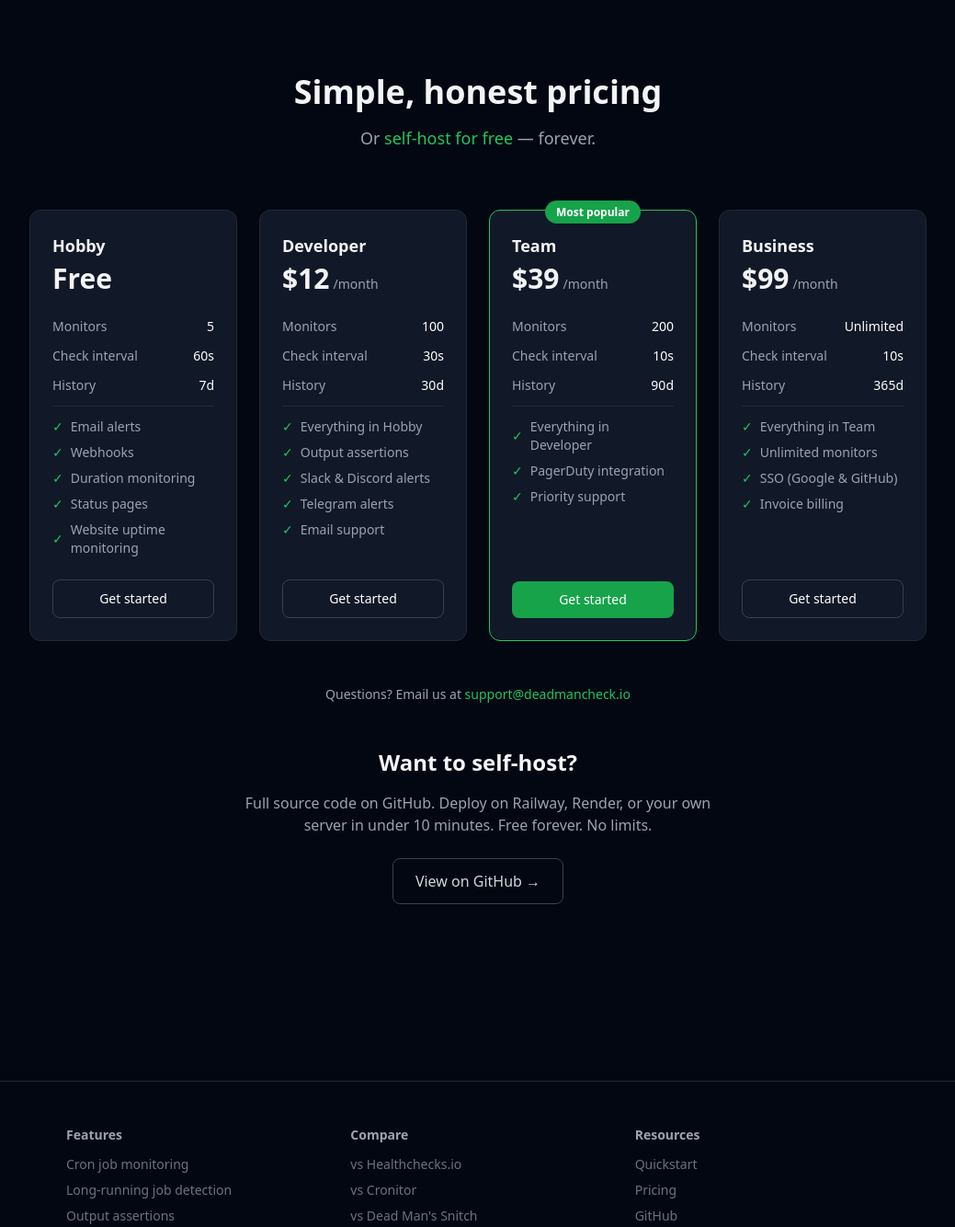
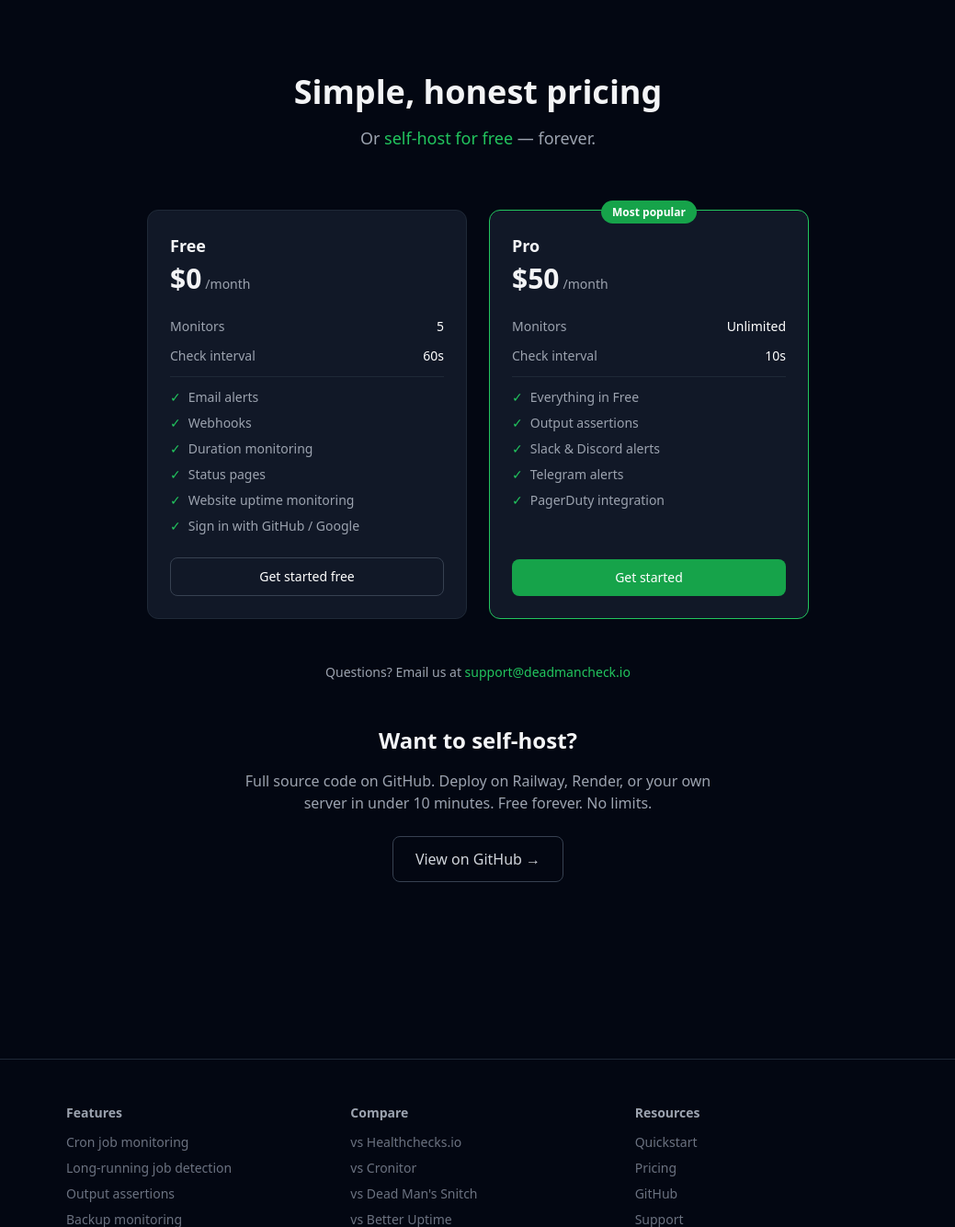
Before and after one commit to Kriss-V/deadmancheck, a FastAPI app: page /pricing in a window 1280 px wide. Shown: the part 89-1423 px from the top of the page at 92% size, without its empty margins (120-1159 px from the left). Run offline with FastAPI, Linux system fonts and the light colour scheme; parts of the project's set-up code (start-up, migrations or seed data) failed here and were passed over.

Commit message:
feat: rewrite pricing page as Free/Pro two-column layout

```diff
--- a/app/templates/pricing.html
+++ b/app/templates/pricing.html
@@ -1,117 +1,83 @@
 {% extends "base.html" %}
 
 {% block title %}Pricing — DeadManCheck{% endblock %}
-{% block meta_description %}DeadManCheck pricing: free for 5 monitors, $12/mo for 100. Compare plans for cron job monitoring, background jobs, and scheduled tasks.{% endblock %}
+{% block meta_description %}DeadManCheck pricing: free for 5 monitors, $50/mo Pro for unlimited monitors, Slack, Discord, Telegram, PagerDuty, and output assertions.{% endblock %}
 
 {% block content %}
-<section class="max-w-5xl mx-auto px-6 pt-20 pb-24">
+<section class="max-w-3xl mx-auto px-6 pt-20 pb-24">
   <div class="text-center mb-16">
     <h1 class="text-4xl font-bold mb-4">Simple, honest pricing</h1>
     <p class="text-gray-400 text-lg">Or <a href="https://github.com/Kriss-V/deadmancheck" class="text-brand-500 hover:underline">self-host for free</a> — forever.</p>
   </div>
 
-  <div class="grid md:grid-cols-4 gap-6">
-    {% for plan in [
-      {
-        "name": "Hobby",
-        "price": "Free",
-        "period": "",
-        "monitors": 5,
-        "check_interval": "60s",
-        "history_days": 7,
-        "features": ["Email alerts", "Webhooks", "Duration monitoring", "Status pages", "Website uptime monitoring"],
-        "cta": "Get started",
-        "href": "/register",
-        "highlight": false
-      },
-      {
-        "name": "Developer",
-        "price": "$12",
-        "period": "/month",
-        "monitors": 100,
-        "check_interval": "30s",
-        "history_days": 30,
-        "features": ["Everything in Hobby", "Output assertions", "Slack & Discord alerts", "Telegram alerts", "Email support"],
-        "cta": "Get started",
-        "href": "/register?plan=developer",
-        "highlight": false
-      },
-      {
-        "name": "Team",
-        "price": "$39",
-        "period": "/month",
-        "monitors": 200,
-        "check_interval": "10s",
-        "history_days": 90,
-        "features": ["Everything in Developer", "PagerDuty integration", "Priority support"],
-        "cta": "Get started",
-        "href": "/register?plan=team",
-        "highlight": true
-      },
-      {
-        "name": "Business",
-        "price": "$99",
-        "period": "/month",
-        "monitors": "Unlimited",
-        "check_interval": "10s",
-        "history_days": 365,
-        "features": ["Everything in Team", "Unlimited monitors", "SSO (Google & GitHub)", "Invoice billing"],
-        "cta": "Get started",
-        "href": "/register?plan=business",
-        "highlight": false
-      }
-    ] %}
-    <div class="relative bg-gray-900 border {% if plan.highlight %}border-brand-500{% else %}border-gray-800{% endif %} rounded-xl p-6 flex flex-col">
-      {% if plan.highlight %}
-      <div class="absolute -top-3 left-1/2 -translate-x-1/2">
-        <span class="bg-brand-600 text-white text-xs font-semibold px-3 py-1 rounded-full">Most popular</span>
-      </div>
-      {% endif %}
+  <div class="grid md:grid-cols-2 gap-6">
+    <!-- Free -->
+    <div class="bg-gray-900 border border-gray-800 rounded-xl p-6 flex flex-col">
       <div class="mb-6">
-        <h3 class="font-semibold text-lg mb-1">{{ plan.name }}</h3>
+        <h3 class="font-semibold text-lg mb-1">Free</h3>
         <div class="flex items-baseline gap-1">
-          <span class="text-3xl font-bold">{{ plan.price }}</span>
-          <span class="text-gray-400 text-sm">{{ plan.period }}</span>
+          <span class="text-3xl font-bold">$0</span>
+          <span class="text-gray-400 text-sm">/month</span>
         </div>
-        {% if plan.price_usd is defined %}
-        <div class="text-gray-500 text-xs mt-1">{{ plan.price_usd }}/month</div>
-        {% endif %}
       </div>
       <div class="space-y-3 mb-6 text-sm text-gray-400 flex-1">
         <div class="flex justify-between">
           <span>Monitors</span>
-          <span class="text-white font-medium">{{ plan.monitors }}</span>
+          <span class="text-white font-medium">5</span>
         </div>
         <div class="flex justify-between">
           <span>Check interval</span>
-          <span class="text-white font-medium">{{ plan.check_interval }}</span>
+          <span class="text-white font-medium">60s</span>
+        </div>
+        <div class="border-t border-gray-800 pt-3 space-y-2">
+          <div class="flex items-center gap-2"><span class="text-brand-500">✓</span><span>Email alerts</span></div>
+          <div class="flex items-center gap-2"><span class="text-brand-500">✓</span><span>Webhooks</span></div>
+          <div class="flex items-center gap-2"><span class="text-brand-500">✓</span><span>Duration monitoring</span></div>
+          <div class="flex items-center gap-2"><span class="text-brand-500">✓</span><span>Status pages</span></div>
+          <div class="flex items-center gap-2"><span class="text-brand-500">✓</span><span>Website uptime monitoring</span></div>
+          <div class="flex items-center gap-2"><span class="text-brand-500">✓</span><span>Sign in with GitHub / Google</span></div>
+        </div>
+      </div>
+      <a href="/register" class="block text-center border border-gray-700 hover:border-gray-500 text-white px-4 py-2.5 rounded-lg font-medium transition-colors text-sm">
+        Get started free
+      </a>
+    </div>
+
+    <!-- Pro -->
+    <div class="relative bg-gray-900 border border-brand-500 rounded-xl p-6 flex flex-col">
+      <div class="absolute -top-3 left-1/2 -translate-x-1/2">
+        <span class="bg-brand-600 text-white text-xs font-semibold px-3 py-1 rounded-full">Most popular</span>
+      </div>
+      <div class="mb-6">
+        <h3 class="font-semibold text-lg mb-1">Pro</h3>
+        <div class="flex items-baseline gap-1">
+          <span class="text-3xl font-bold">$50</span>
+          <span class="text-gray-400 text-sm">/month</span>
+        </div>
+      </div>
+      <div class="space-y-3 mb-6 text-sm text-gray-400 flex-1">
+        <div class="flex justify-between">
+          <span>Monitors</span>
+          <span class="text-white font-medium">Unlimited</span>
         </div>
         <div class="flex justify-between">
-          <span>History</span>
-          <span class="text-white font-medium">{{ plan.history_days }}d</span>
+          <span>Check interval</span>
+          <span class="text-white font-medium">10s</span>
         </div>
         <div class="border-t border-gray-800 pt-3 space-y-2">
-          {% for f in plan.features %}
-          <div class="flex items-center gap-2">
-            <span class="text-brand-500">✓</span>
-            <span>{{ f }}</span>
-          </div>
-          {% endfor %}
+          <div class="flex items-center gap-2"><span class="text-brand-500">✓</span><span>Everything in Free</span></div>
+          <div class="flex items-center gap-2"><span class="text-brand-500">✓</span><span>Output assertions</span></div>
+          <div class="flex items-center gap-2"><span class="text-brand-500">✓</span><span>Slack & Discord alerts</span></div>
+          <div class="flex items-center gap-2"><span class="text-brand-500">✓</span><span>Telegram alerts</span></div>
+          <div class="flex items-center gap-2"><span class="text-brand-500">✓</span><span>PagerDuty integration</span></div>
         </div>
       </div>
-      {% if plan.price == "Free" %}
-      <a href="{{ plan.href }}" class="block text-center border border-gray-700 hover:border-gray-500 text-white px-4 py-2.5 rounded-lg font-medium transition-colors text-sm">
-        {{ plan.cta }}
-      </a>
-      {% else %}
-      <form method="post" action="/billing/checkout?plan={{ plan.name | lower }}">
-        <button type="submit" class="w-full text-center {% if plan.highlight %}bg-brand-600 hover:bg-brand-700{% else %}border border-gray-700 hover:border-gray-500{% endif %} text-white px-4 py-2.5 rounded-lg font-medium transition-colors text-sm cursor-pointer">
-          {{ plan.cta }}
+      <form method="post" action="/billing/checkout?plan=pro">
+        <button type="submit" class="w-full text-center bg-brand-600 hover:bg-brand-700 text-white px-4 py-2.5 rounded-lg font-medium transition-colors text-sm cursor-pointer">
+          Get started
         </button>
       </form>
-      {% endif %}
     </div>
-    {% endfor %}
   </div>
 
   <div class="mt-12 text-center text-gray-400 text-sm">
@@ -129,5 +95,4 @@
     </a>
   </div>
 </section>
-
 {% endblock %}
```
